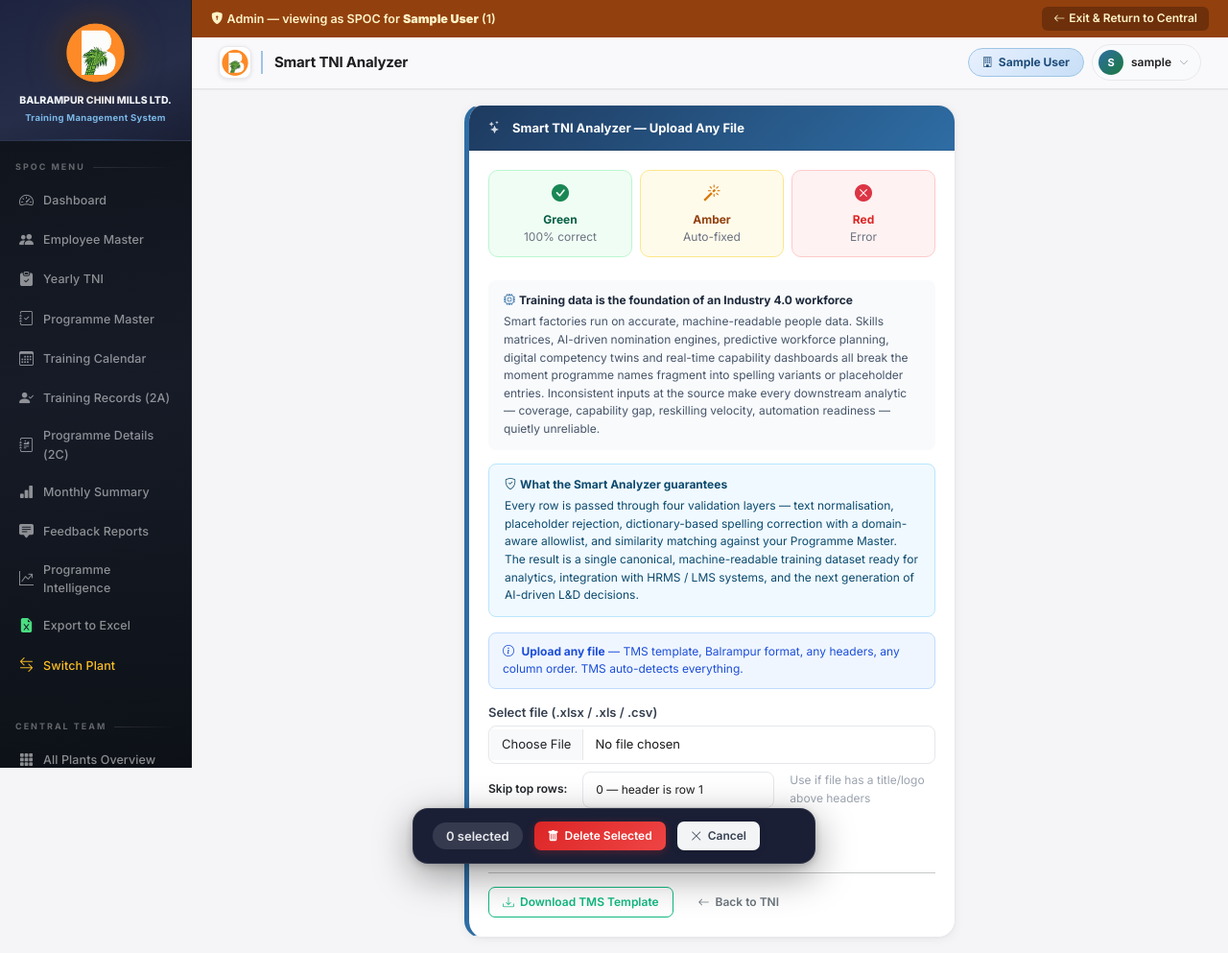
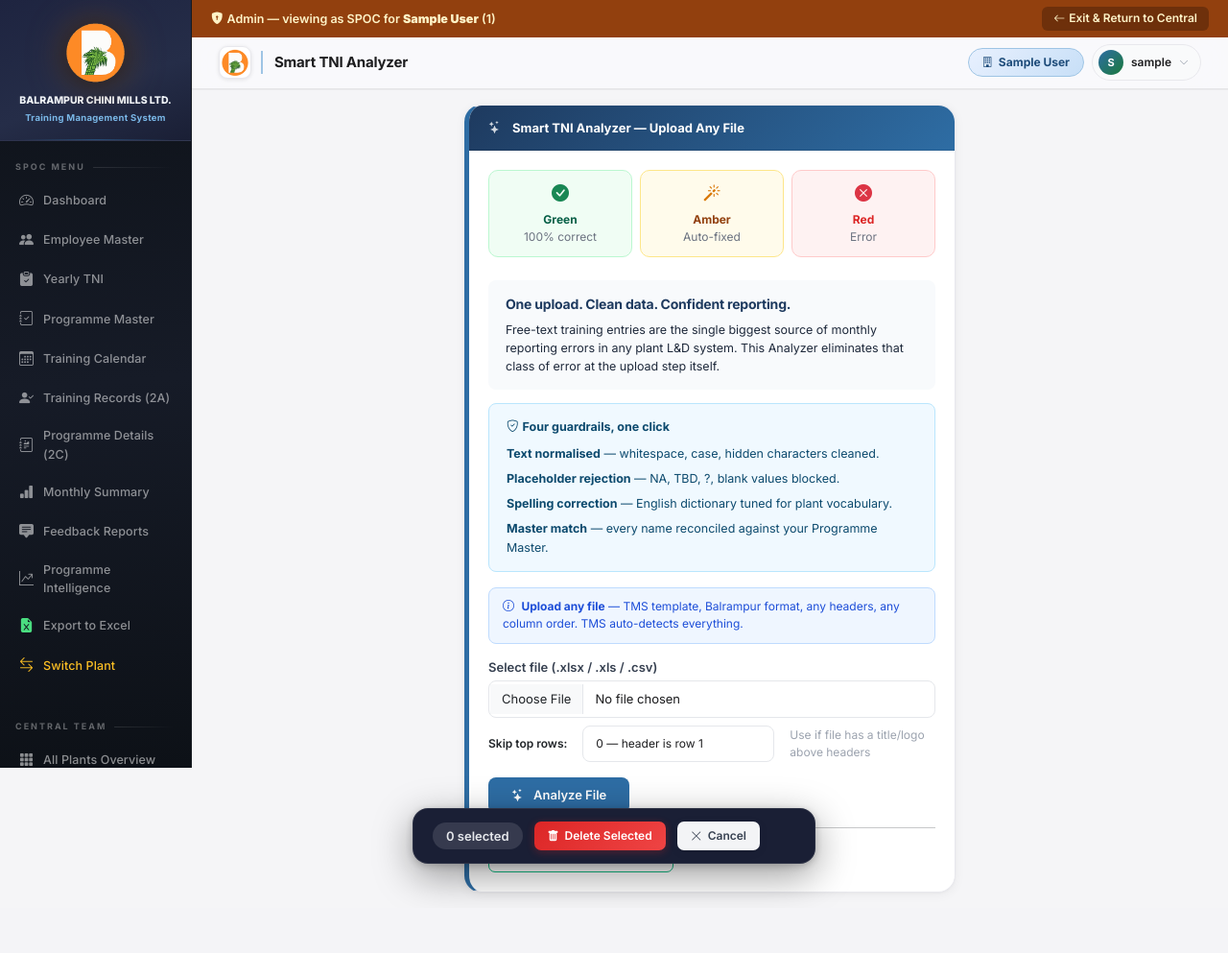
Before and after one commit to yogendradas017/bcml-training-mis, a Flask app: page /tni/analyze in a window 1280 px wide. Shown: the whole page at 96% size. After the commit the page ends 937 px from the top, so only its background shows below. Run offline with Flask 3, Linux system fonts and the light colour scheme; the visitor is signed in with stand-in values (Sample User, id 1); some libraries are stand-ins or nearby versions.

Commit message:
ui: upload-page copy — value statement + four-guardrail list

```diff
--- a/templates/tni_analyze.html
+++ b/templates/tni_analyze.html
@@ -33,28 +33,24 @@
             </div>
           </div>
         </div>
-        <div style="font-size:12px;color:#475569;margin-bottom:14px;background:#f8fafc;border-radius:8px;padding:12px 16px;line-height:1.55;">
-          <div style="font-weight:700;color:#1e293b;margin-bottom:4px;">
-            <i class="bi bi-cpu me-1" style="color:#2e6da4;"></i>Training data is the foundation of an Industry&nbsp;4.0 workforce
+        <div style="font-size:12.5px;color:#1e293b;margin-bottom:14px;background:#f8fafc;border-radius:8px;padding:14px 18px;line-height:1.55;">
+          <div style="font-weight:700;font-size:14px;color:#1e3a5f;margin-bottom:6px;letter-spacing:-.2px;">
+            One upload. Clean data. Confident reporting.
           </div>
-          Smart factories run on accurate, machine-readable people data. Skills
-          matrices, AI-driven nomination engines, predictive workforce planning,
-          digital competency twins and real-time capability dashboards all break
-          the moment programme names fragment into spelling variants or
-          placeholder entries. Inconsistent inputs at the source make every
-          downstream analytic — coverage, capability gap, reskilling velocity,
-          automation readiness — quietly unreliable.
+          Free-text training entries are the single biggest source of monthly
+          reporting errors in any plant L&amp;D system. This Analyzer eliminates
+          that class of error at the upload step itself.
         </div>
-        <div style="font-size:12px;color:#0c4a6e;margin-bottom:16px;background:#f0f9ff;border:1px solid #bae6fd;border-radius:8px;padding:12px 16px;line-height:1.55;">
-          <div style="font-weight:700;color:#0c4a6e;margin-bottom:4px;">
-            <i class="bi bi-shield-check me-1"></i>What the Smart Analyzer guarantees
+        <div style="font-size:12.5px;color:#0c4a6e;margin-bottom:16px;background:#f0f9ff;border:1px solid #bae6fd;border-radius:8px;padding:14px 18px;line-height:1.6;">
+          <div style="font-weight:700;color:#0c4a6e;margin-bottom:8px;">
+            <i class="bi bi-shield-check me-1"></i>Four guardrails, one click
           </div>
-          Every row is passed through four validation layers — text normalisation,
-          placeholder rejection, dictionary-based spelling correction with a
-          domain-aware allowlist, and similarity matching against your Programme
-          Master. The result is a single canonical, machine-readable training
-          dataset ready for analytics, integration with HRMS / LMS systems, and
-          the next generation of AI-driven L&amp;D decisions.
+          <div style="display:grid;grid-template-columns:1fr;gap:6px;">
+            <div><strong>Text normalised</strong> — whitespace, case, hidden characters cleaned.</div>
+            <div><strong>Placeholder rejection</strong> — NA, TBD, ?, blank values blocked.</div>
+            <div><strong>Spelling correction</strong> — English dictionary tuned for plant vocabulary.</div>
+            <div><strong>Master match</strong> — every name reconciled against your Programme Master.</div>
+          </div>
         </div>
         <div style="background:#eff6ff;border:1px solid #bfdbfe;border-radius:8px;padding:10px 14px;margin-bottom:14px;font-size:12px;color:#1d4ed8;">
           <i class="bi bi-info-circle me-1"></i>
```
